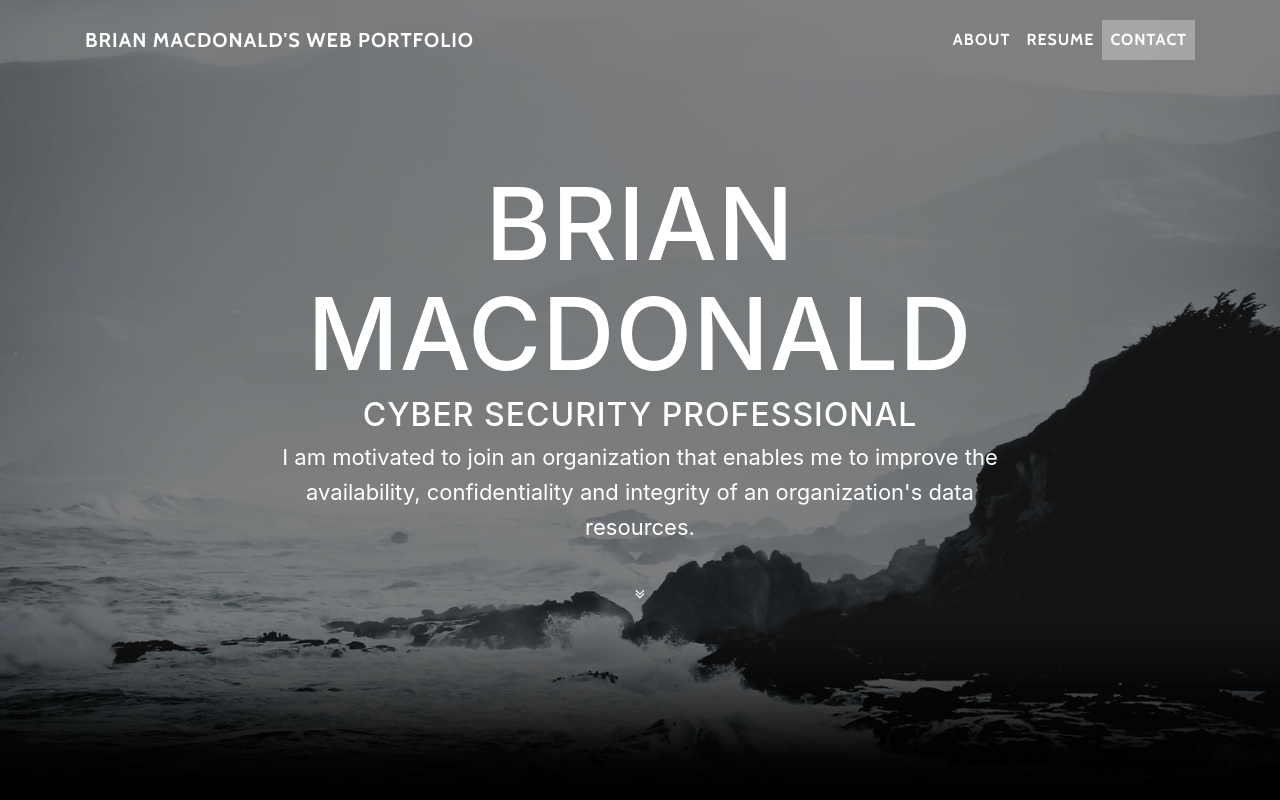
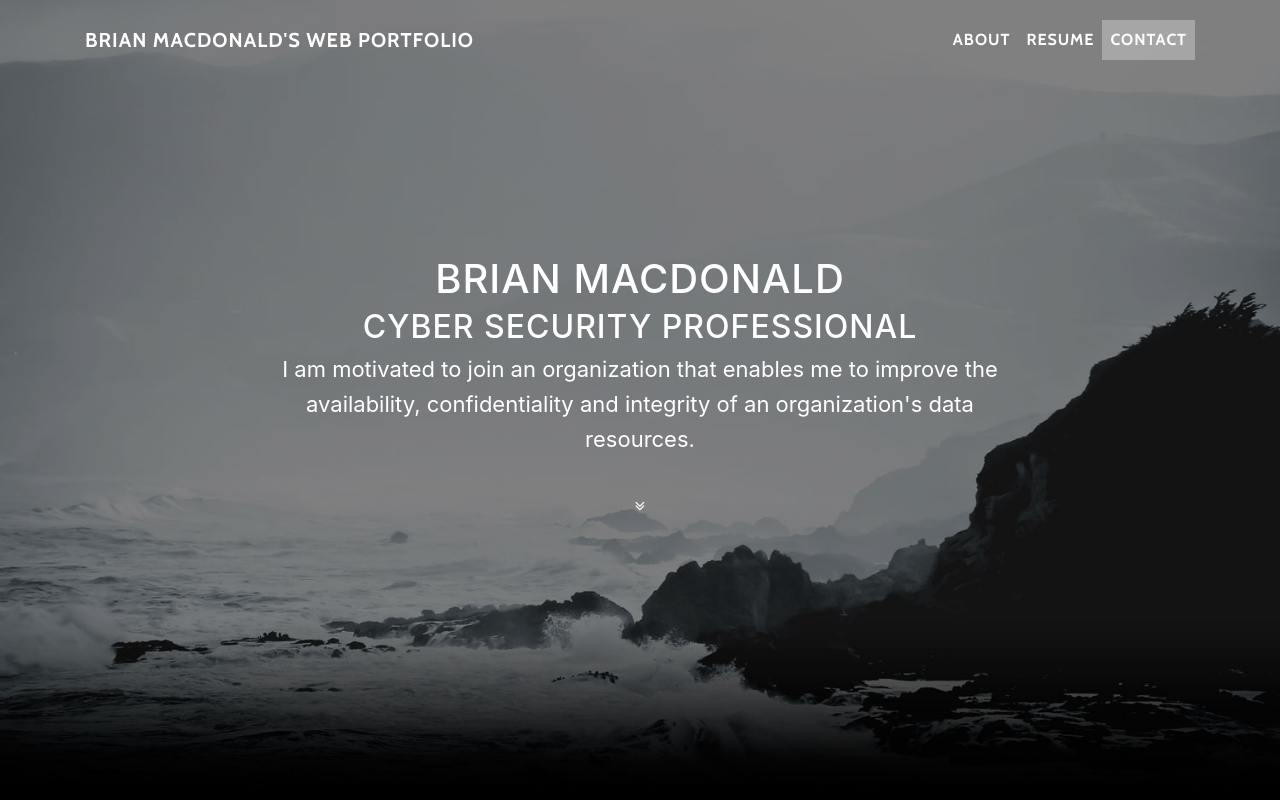
Before and after one commit to Arch-Web/Brian-MacDonald-Web-Portfolio, a website with bundled scripts: page index.html in a window 1280 px wide. Shown: the top 800 px of the page. Built offline with nearby package versions, Linux system fonts and the light colour scheme.

Commit message:
Update index.html

```diff
--- a/index.html
+++ b/index.html
@@ -66,7 +66,7 @@
         <div class="container">
           <div class="row">
             <div class="col-lg-8 mx-auto">
-              <h1 class="brand-heading">Brian MacDonald</h1>
+              <h1>Brian MacDonald</h1>
               <h2>Cyber Security Professional</h2>
               <p class="intro-text">I am motivated to join an organization that enables me to improve the availability, confidentiality and integrity of an organization's data resources.
               </p>
```
